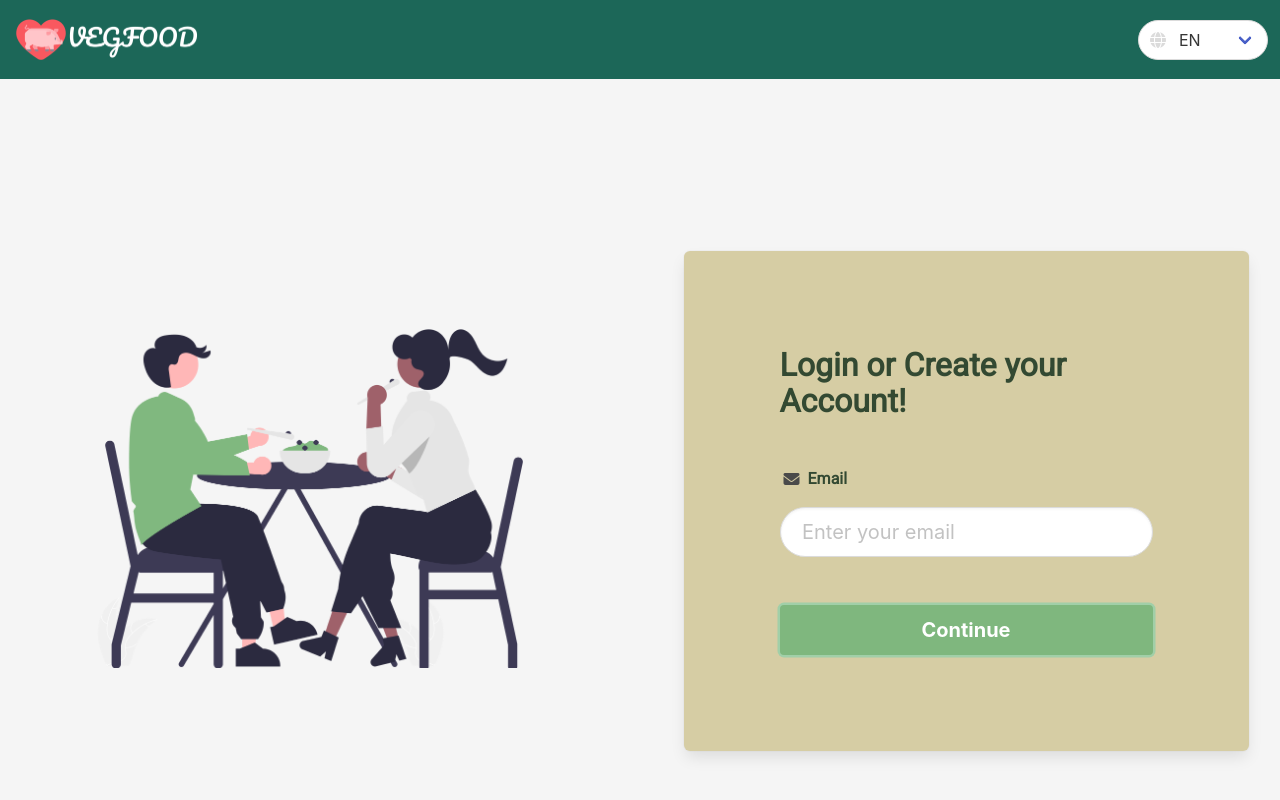
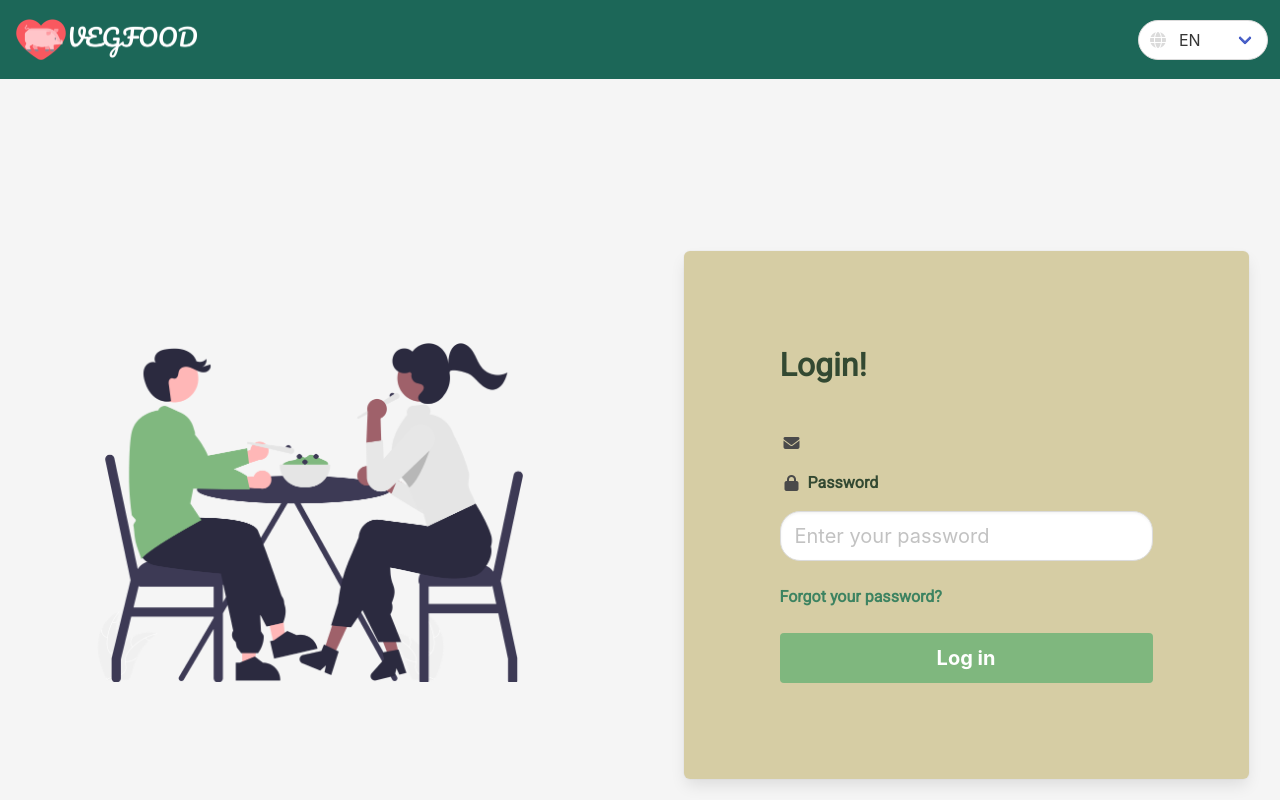
Before and after one commit to Tyago-Teoi/React-Vegfood, a React (Create React App) app: page /login in a window 1280 px wide. Both pictures are taken after a click on the button "Continue". Shown: the top 800 px of the page. Built offline with nearby package versions, Linux system fonts and the light colour scheme.

Commit message:
Added /login step 2

```diff
--- a/src/lang/messages.js
+++ b/src/lang/messages.js
@@ -20,9 +20,13 @@ export const messages = {
     "card.restaurant-name": "Restaurant",
     "card.dish": "An example of a dish",
     "login.continue": "Continue",
-    "login.login-msg": "Login or Create your Account!",
+    "login.step1-header": "Login or Create your Account!",
+    "login.password-placeholder": "Enter your password",
     "login.email-placeholder": "Enter your email",
-    "login.eating-together": "A drawing of two people eating together"
+    "login.forgot-password": "Forgot your password?",
+    "login.password-label": "Password",
+    "login.eating-together": "A drawing of two people eating together",
+    "login.step2-header": "Login!"
   },
   [LOCALES.PORTUGUESE]: {
     "navbar.logo": "Logo do VegFood: um porquinho com um coração vermelho no fundo",
@@ -43,8 +47,12 @@ export const messages = {
     "card.restaurant-name": "Restaurante",
     "card.dish": "Um exemplo de prato",
     "login.continue": "Continuar",
-    "login.login-msg": "Entre ou Crie sua Conta!",
+    "login.step1-header": "Entre ou Crie sua Conta!",
     "login.email-placeholder": "Insira seu email",
-    "login.eating-together": "Um desenho de duas pessoas comendo juntas"
+    "login.password-placeholder": "Insira sua senha",
+    "login.password-label": "Senha",
+    "login.forgot-password": "Esqueceu a senha?",
+    "login.eating-together": "Um desenho de duas pessoas comendo juntas",
+    "login.step2-header": "Faça o login!"
   },
 };
--- a/src/pages/Login/Login.css
+++ b/src/pages/Login/Login.css
@@ -2,6 +2,10 @@
   background-color: #d6cda4;
   max-width: 565px;
   padding: 6rem;
+}
+
+.login-input{
+  border-radius: 20px;
 }
 
 .login-section {
@@ -22,7 +26,7 @@
   /* height: 368px; */
 }
 
-.veg-green{
+.veg-green {
   color: #334932;
 }
 
@@ -31,3 +35,9 @@
     padding: 2rem;
   }
 }
+
+.forgot-password-link {
+  font-weight: 700;
+  font-size: 16px;
+  color: #3D8361;
+}
--- a/src/pages/Login/Login.js
+++ b/src/pages/Login/Login.js
@@ -1,4 +1,4 @@
-import React from "react";
+import { React, useState } from "react";
 import Footer from "../../components/Footer/Footer";
 import NavBar from "../../components/NavBar/NavBar";
 import "./Login.css";
@@ -7,6 +7,12 @@ import { FormattedMessage, useIntl } from "react-intl";
 
 function Login(props) {
   const intl = useIntl();
+  let [currentStep, setCurrentStep] = useState(1);
+  let [email, setEmail] = useState("");
+
+  const goToStep = (step) => {
+    setCurrentStep(step);
+  };
 
   return (
     <>
@@ -27,8 +33,12 @@ function Login(props) {
         </div>
         <div className="column">
           <div className="box vegfood-box mx-auto">
+            {/* step 1: enter the email*/}
+
+            {currentStep === 1 && (
+              <>
                 <h1 className="title mb-6 veg-green">
-              <FormattedMessage id="login.login-msg" />
+                  <FormattedMessage id="login.step1-header" />
                 </h1>
                 <div className="field mb-6">
                   <span className="icon-text mb-4">
@@ -38,21 +48,70 @@ function Login(props) {
                     <label className="label veg-green">Email</label>
                   </span>
                   <input
-                className="input is-rounded is-medium"
+                    className="input login-input is-medium"
                     type="text"
                     placeholder={intl.formatMessage({
                       id: "login.email-placeholder",
                     })}
+                    value={email}
+                    onChange={(e) => setEmail(e.target.value)}
                   ></input>
+                </div>
+                <button
+                  className="button is-fullwidth is-primary is-medium"
+                  id="continue-btn"
+                  onClick={() => goToStep(2)}
+                >
+                  <strong>
+                    <FormattedMessage id="login.continue" />
+                  </strong>
+                </button>
+              </>
+            )}
+
+            {/* step 2: login*/}
+            {currentStep === 2 && (
+              <>
+                <h1 className="title mb-6 veg-green">
+                  <FormattedMessage id="login.step2-header" />
+                </h1>
+                <div className="field mb-5">
+                  <span className="icon-text mb-4">
+                    <span className="icon">
+                      <i className="fa-solid fa-envelope"></i>
+                    </span>
+                    <label className="label veg-green">
+                      {email}
+                    </label>
+                  </span>
+                  <br></br>
+                  <span className="icon-text mb-4">
+                    <span className="icon">
+                      <i className="fa-solid fa-lock"></i>
+                    </span>
+                    <label className="label veg-green">
+                      <FormattedMessage id="login.password-label" />
+                    </label>
+                  </span>
+                  <input
+                    className="input login-input is-medium mb-5"
+                    type="password"
+                    placeholder={intl.formatMessage({
+                      id: "login.password-placeholder",
+                    })}
+                  ></input>
+                  <a className="forgot-password-link" href="/"><FormattedMessage id="login.forgot-password" /></a>
                 </div>
                 <button
                   className="button is-fullwidth is-primary is-medium"
                   id="continue-btn"
                 >
                   <strong>
-                <FormattedMessage id="login.continue" />
+                    <FormattedMessage id="nav.log-in" />
                   </strong>
                 </button>
+              </>
+            )}
           </div>
         </div>
       </div>
```
Lines whose indentation alone changed are shown as unchanged.
